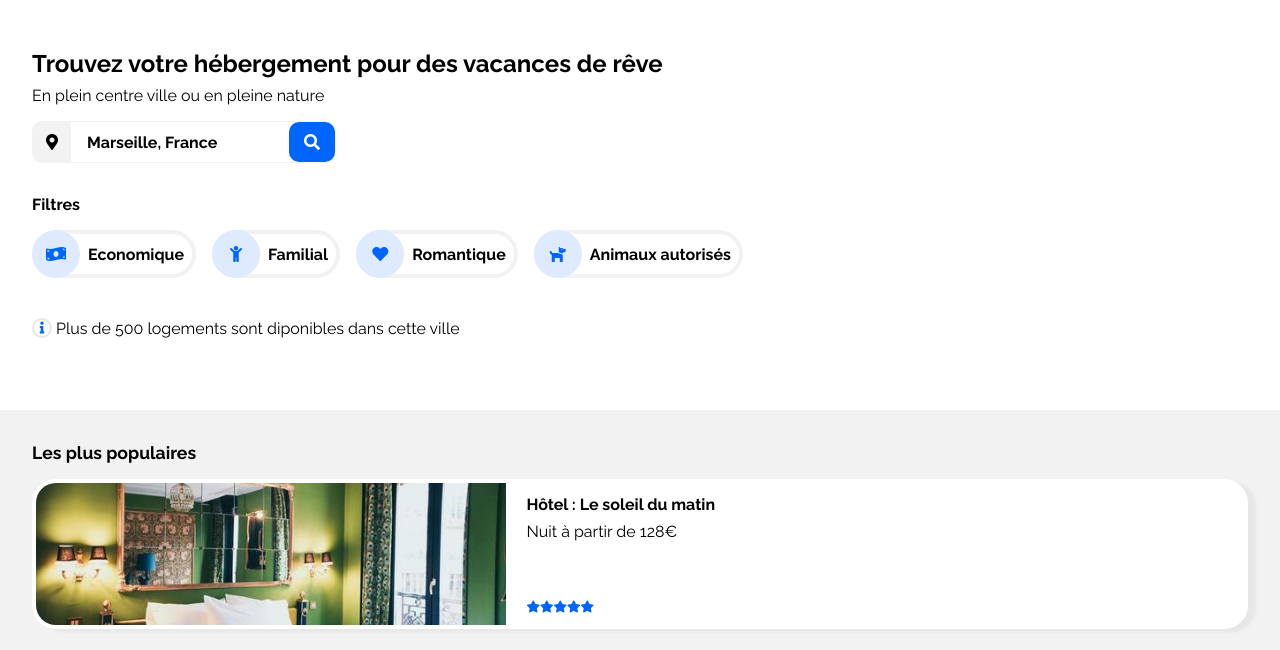
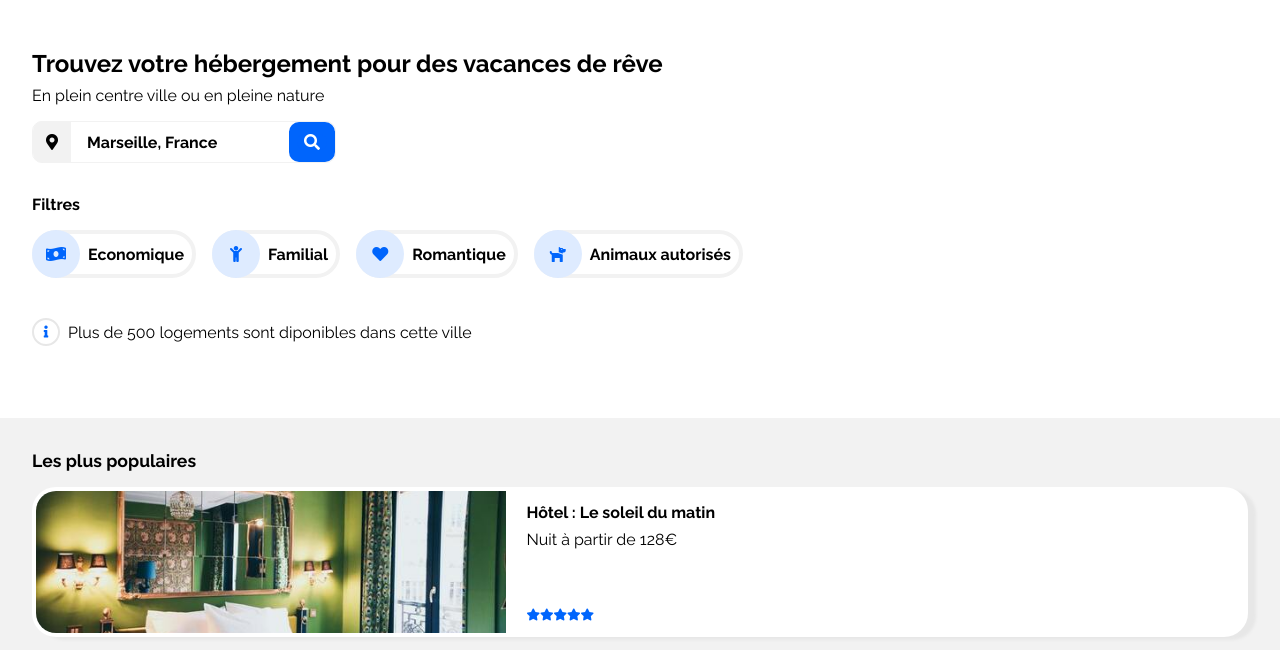
Before and after one commit to LydericHancelin/LydericHancelin_2_24092020, a plain HTML site: page index.html in a window 1280 px wide. Shown: the part 124-774 px from the top of the page. Drawn offline with Linux system fonts and the light colour scheme.

Commit message:
:hammer: bugs correction

```diff
--- a/assets/css/main.css
+++ b/assets/css/main.css
@@ -240,9 +240,12 @@ header ul li:hover::before {
   display: flex;
   justify-content: center;
   align-items: center;
-  margin-right: 4px;
-  width: 16px;
-  height: 16px;
+  margin-right: 8px;
+  width: 24px;
+  height: 24px;
+}
+.info .details {
+  width: 70%;
 }
 .info span {
   color: #0065fc;
```
